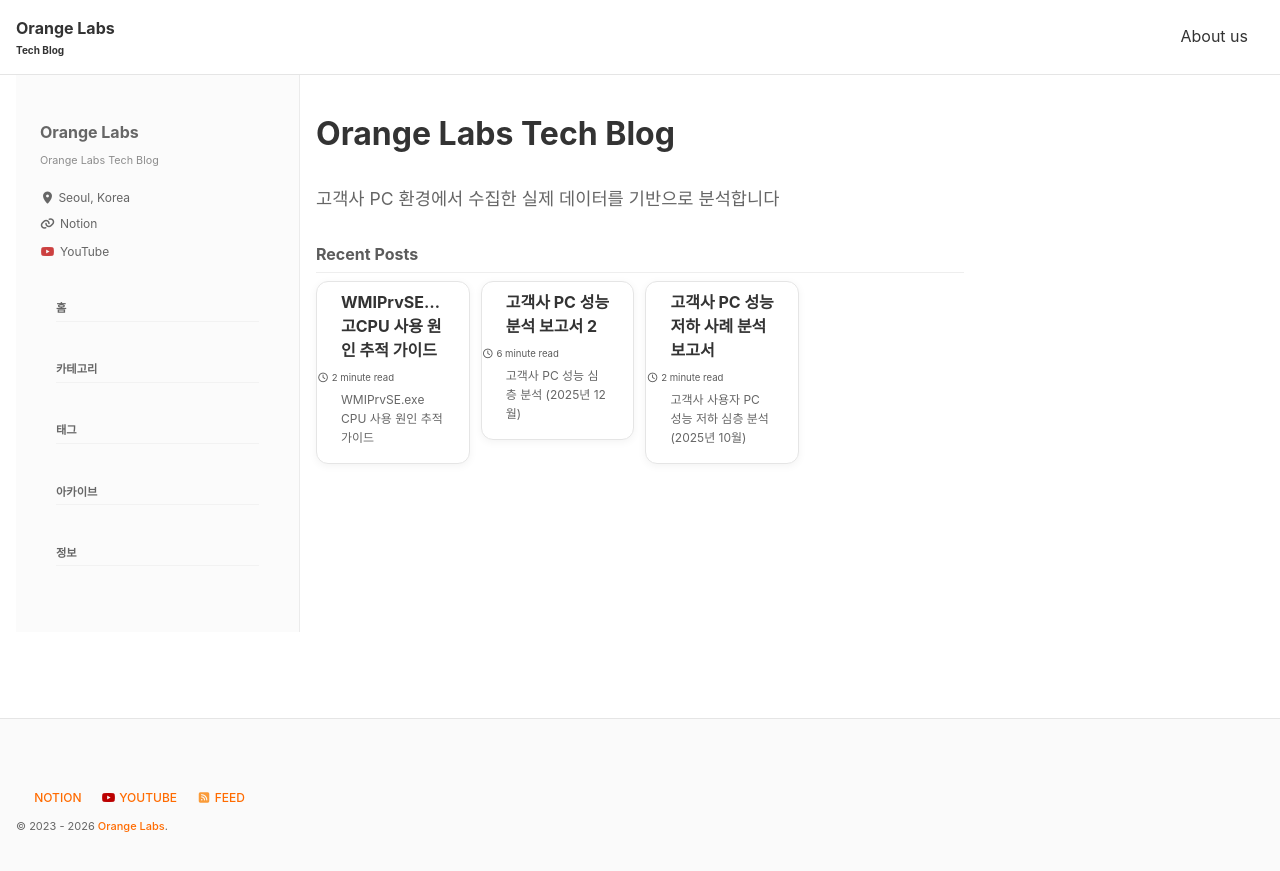
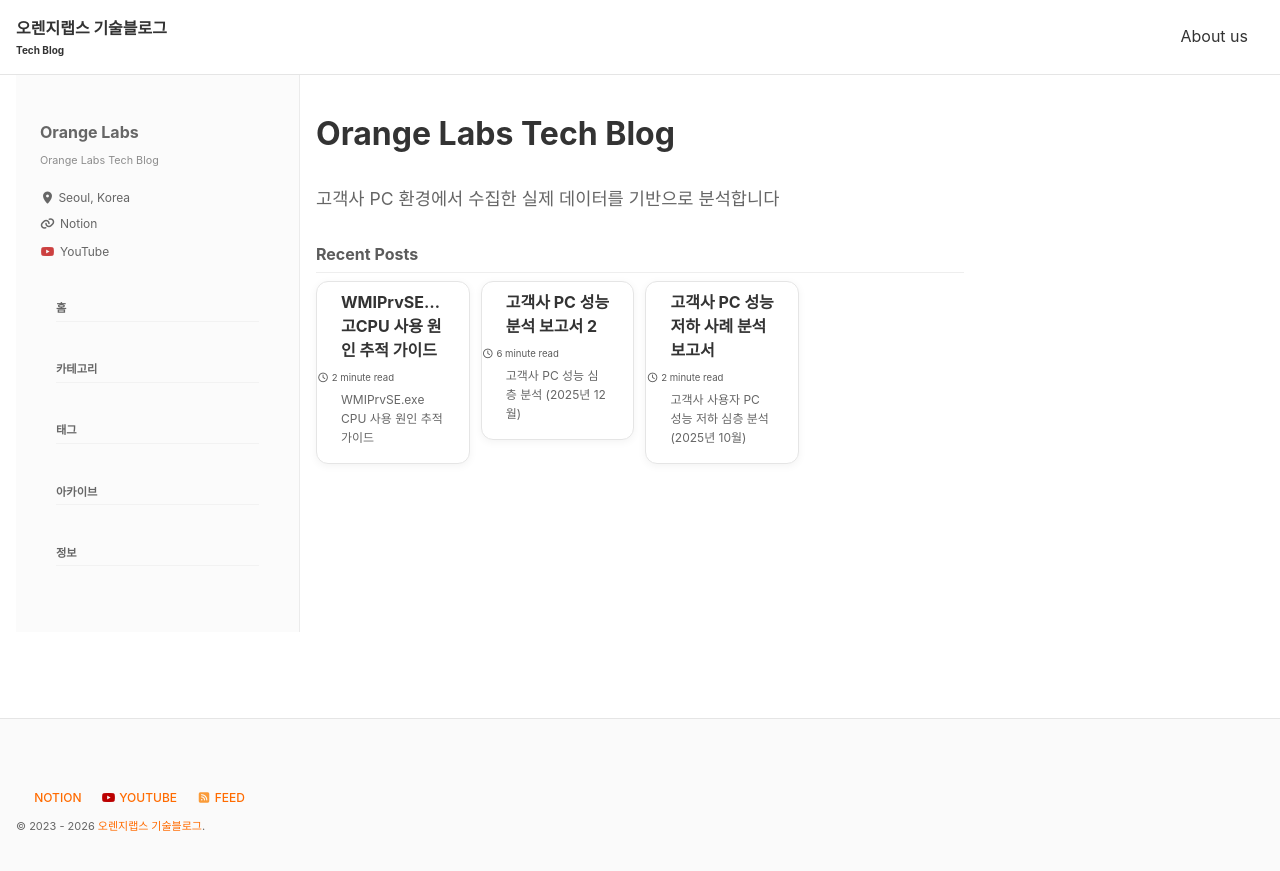
Before and after one commit to o5l3/blogs, a Jekyll site: the page built from index.html, in a window 1280 px wide. Shown: the top 871 px of the page. Built offline with Jekyll 4.4.1, drawn with Linux system fonts in a browser that asks for light colours; cached includes are drawn as plain includes.

Commit message:
Update _config.yml

```diff
--- a/_config.yml
+++ b/_config.yml
@@ -14,14 +14,14 @@
 # remote_theme: "mmistakes/minimal-mistakes"
 
 # 사이트 필수 설정
-title: "Orange Labs"
+title: "오렌지랩스 기술블로그"
 title_separator: "-"
 subtitle: "Tech Blog"
-name: "Orange Labs"
-description: "OrangeLabs 기술 블로그입니다."
+name: "오렌지랩스(주)"
+description: "오렌지랩스 기술 블로그입니다."
 url: "https://o5l3.github.io"
 baseurl: "/blogs"
-repository: "o5l3/OrangeLabs_blogs"
+repository: "o5l3/blogs"
 
 # SEO Related
 # google_site_verification:
```
